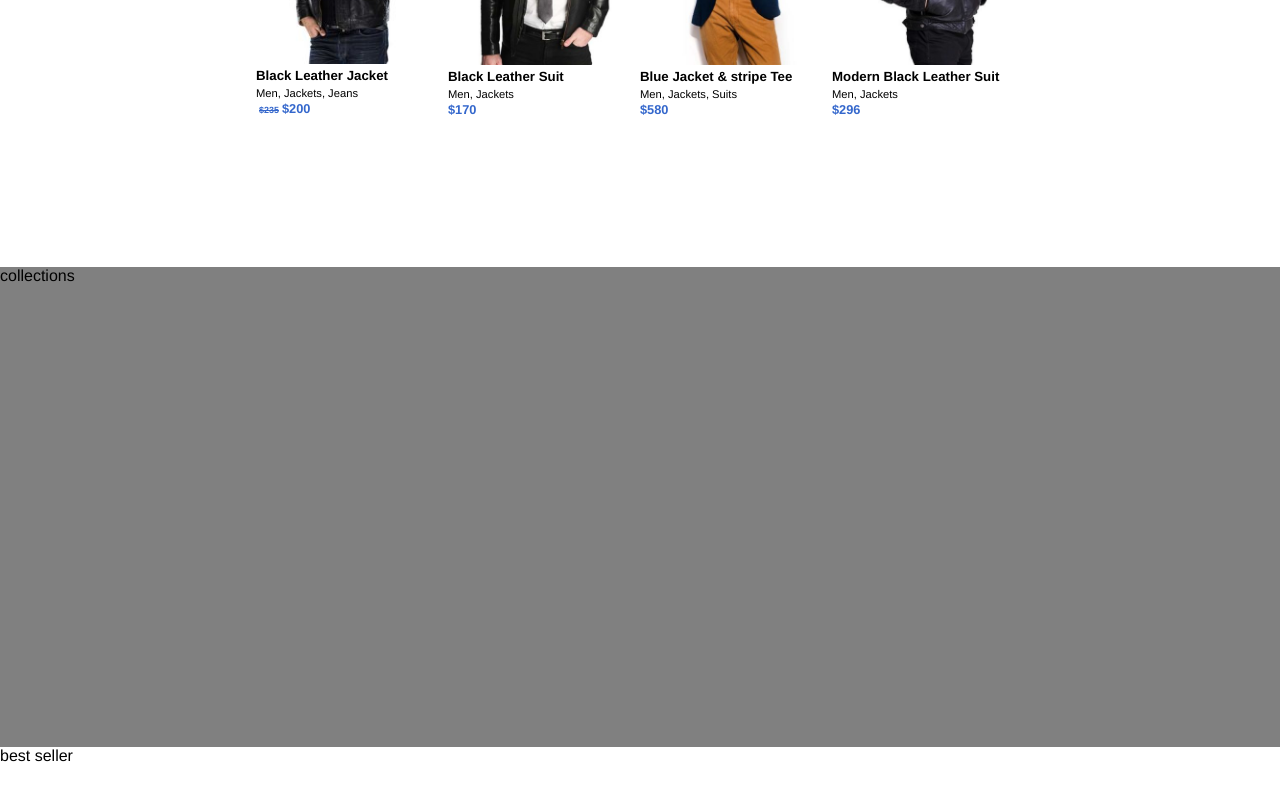
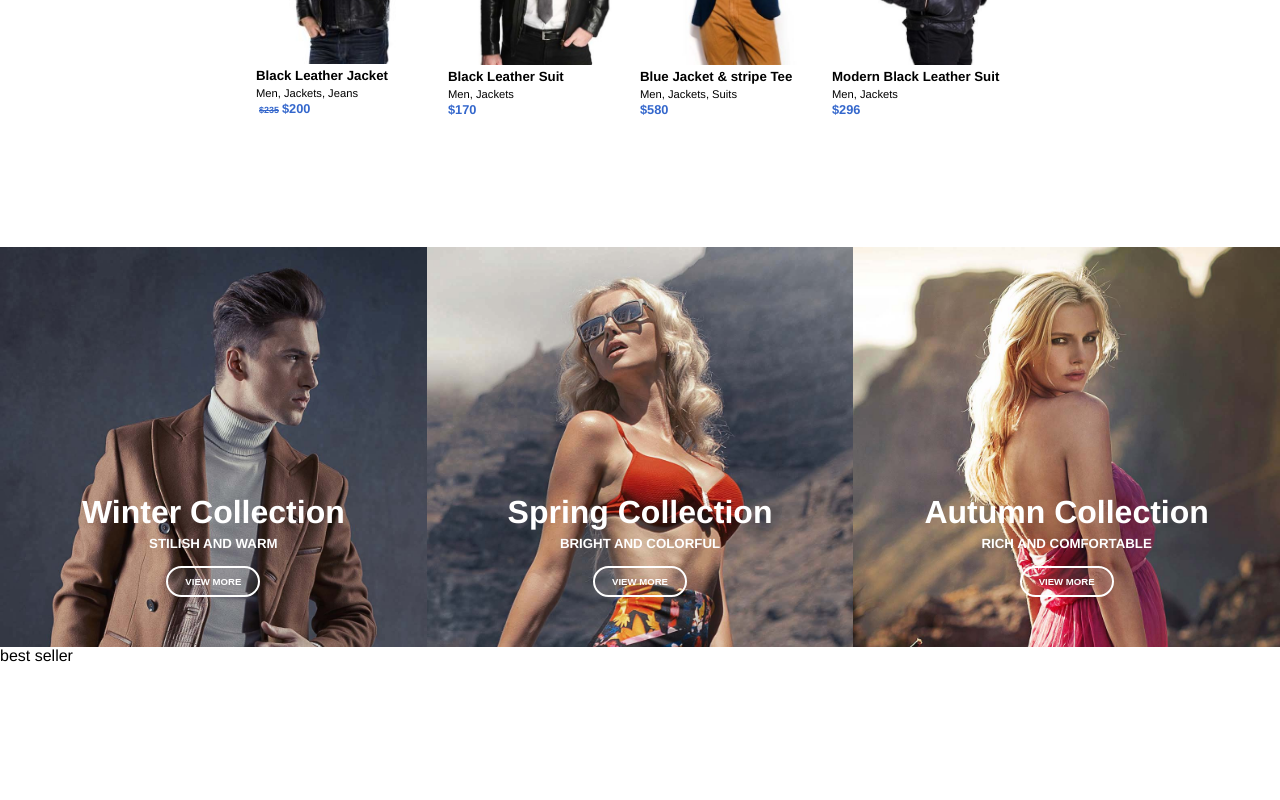
Before and after one commit to amalialorena/proj-html-vuejs, a Vue app: page / in a window 1280 px wide. Shown: the part 1100-1900 px from the top of the page. Built offline with nearby package versions, Linux system fonts and the light colour scheme.

Commit message:
collections component

```diff
--- a/src/components/Button.vue
+++ b/src/components/Button.vue
@@ -1,12 +1,15 @@
 <template>
- <button>{{data}}</button>
+    <button :class="small? 'small':''">
+        {{text}}
+    </button>
 </template>
 
 <script>
 export default {
   name: 'Button',
   props: {
-      data: String,
+      text: String,
+      small: Boolean,
   }
 }
 </script>
@@ -20,7 +23,11 @@ export default {
         font-weight: bold;
         padding: 10px 25px;
         border-radius: 17px;
-        margin: 10px;
+        margin: 0 10px;
+    }
+    .small {
+        font-size: .6em;
+        padding: 8px 17px;
     }
 
 </style>
--- /dev/null
+++ b/src/components/Collections.vue
@@ -0,0 +1,100 @@
+<template>
+  <div class="container">
+      <div class="card">
+          <img src="../assets/img/winter_collection_bg.jpg" alt="winter collection">
+          <div class="description">
+              <h3>
+                  Winter Collection
+              </h3>
+              <h5>
+                  STILISH AND WARM
+              </h5>
+              <Button
+                :text="buttonText"
+                :small="style"
+              />
+          </div>
+      </div>
+      <div class="card">
+          <img src="../assets/img/spring_collection_bg.jpg" alt="spring collection">
+             <div class="description">
+              <h3>
+                  Spring Collection
+              </h3>
+              <h5>
+                  BRIGHT AND COLORFUL
+              </h5>
+              <Button
+                :text="buttonText"
+                :small="style"
+              />
+          </div>
+      </div>
+      <div class="card">
+          <img src="../assets/img/autumn_collection_bg.jpg" alt="autumn collection">
+             <div class="description">
+              <h3>
+                 Autumn Collection
+              </h3>
+              <h5>
+                  RICH AND COMFORTABLE
+              </h5>
+              <Button
+                :text="buttonText"
+                :small="style"
+              />
+          </div>
+      </div>
+  </div>
+</template>
+
+<script>
+import Button from '../components/Button.vue'
+export default {
+  name: 'Collections',
+  components: {
+      Button,
+  },
+  data () {
+    return {
+        buttonText: "VIEW MORE",
+        style: true,
+    }
+ }
+}
+
+
+</script>
+
+
+<style scoped lang="scss">
+    .container {
+        display: flex;
+        height: 50vh;
+        .card {
+            width: calc(100% / 3);
+            height: 100%;
+            overflow: hidden;
+            position:relative;
+            img {
+                width: 100%;
+            }
+            .description {
+                position: absolute;
+                bottom: 50px;
+                width: 100%;
+                text-align: center;
+                color: white;
+                h3 {
+                    font-size: 2em;
+                }
+                h5 {
+                    margin-bottom: 15px;
+                    margin-top: 5px;
+                }
+            }
+        }
+    }
+
+
+</style>
--- a/src/components/FeaturedProducts.vue
+++ b/src/components/FeaturedProducts.vue
@@ -82,7 +82,7 @@ export default {
         width:60%;
         .card {
             margin-top: 30px;
-            margin-bottom: 150px;
+            margin-bottom: 130px;
             width: calc(100% / 4);
             img {
                 width: 100%;
--- a/src/components/Header.vue
+++ b/src/components/Header.vue
@@ -7,8 +7,8 @@
             <h4>
                 NEW COLLECTION FROM NEW YORK
             </h4>
-            <Button :data="leftButton"/>
-            <Button :data="rightButton"/>
+            <Button :text="leftButton"/>
+            <Button :text="rightButton"/>
         </div>
     </header>
 </template>
--- a/src/components/Main.vue
+++ b/src/components/Main.vue
@@ -1,9 +1,7 @@
 <template>
   <div>
       <FeaturedProducts/>
-      <section class="collections">
-          collections
-      </section>
+      <Collections/>
       <section class="best-seller">
           best seller
       </section>
@@ -30,10 +28,12 @@
 
 <script>
 import FeaturedProducts from '../components/FeaturedProducts.vue'
+import Collections from '../components/Collections.vue'
 export default {
   name: 'Main',
   components: {
       FeaturedProducts,
+      Collections,
   }
 }
 </script>
```
